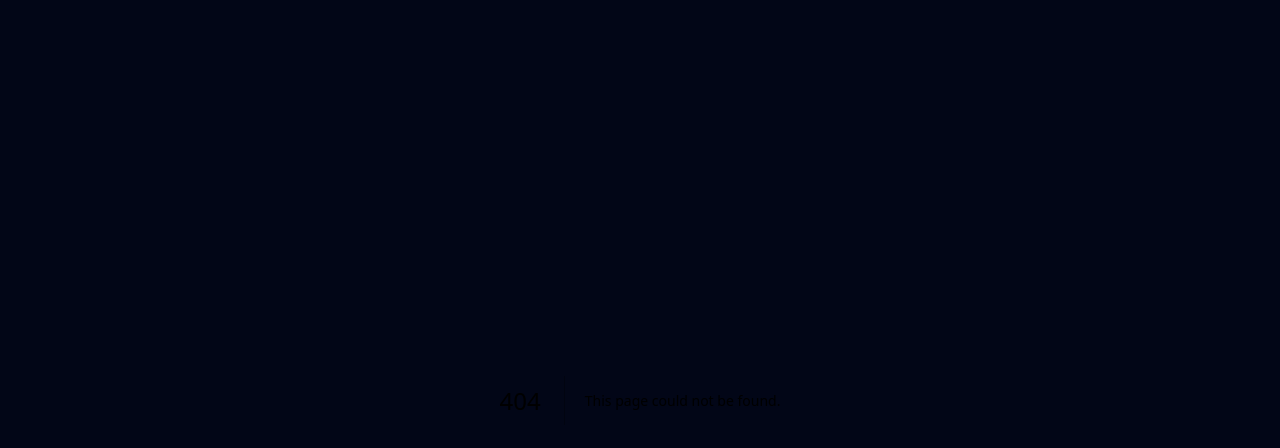
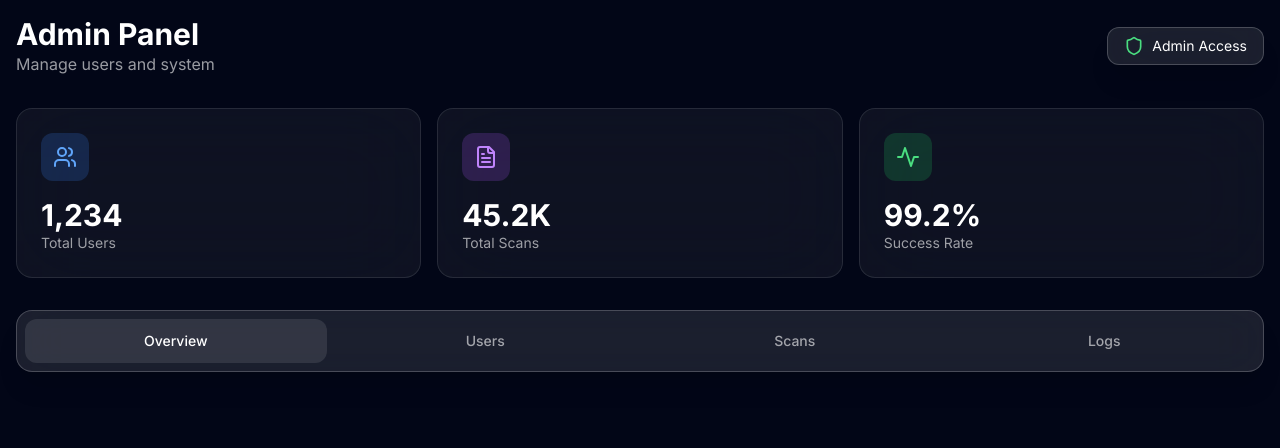
Before and after one commit to dinkotak811-boop/Gazi-online-portal, a Next.js app in the folder frontend/: page /admin in a window 1280 px wide. Before the commit this address had no page. Shown: the top 448 px of the page. Built offline with nearby package versions, Linux system fonts and the light colour scheme.

Commit message:
Create page.tsx

```diff
--- /dev/null
+++ b/frontend/app/admin/page.tsx
@@ -0,0 +1,134 @@
+'use client';
+
+import { useState } from 'react';
+import { motion } from 'framer-motion';
+import { Users, FileText, Activity, Search, Ban, CheckCircle, Shield, MoreVertical } from 'lucide-react';
+
+const users = [
+  { id: '1', name: 'Rahul Kumar', email: 'rahul@example.com', scans: 45, status: 'active' },
+  { id: '2', name: 'Priya Sharma', email: 'priya@example.com', scans: 128, status: 'active' },
+  { id: '3', name: 'Amit Patel', email: 'amit@example.com', scans: 12, status: 'suspended' },
+];
+
+const stats = [
+  { label: 'Total Users', value: '1,234', icon: Users, color: 'blue' },
+  { label: 'Total Scans', value: '45.2K', icon: FileText, color: 'purple' },
+  { label: 'Success Rate', value: '99.2%', icon: Activity, color: 'green' },
+];
+
+export default function Admin() {
+  const [activeTab, setActiveTab] = useState('overview');
+  const [searchQuery, setSearchQuery] = useState('');
+
+  return (
+    <div className="min-h-screen bg-slate-950 p-4">
+      <div className="max-w-7xl mx-auto">
+        <div className="flex items-center justify-between mb-8">
+          <div>
+            <h1 className="text-3xl font-bold text-white">Admin Panel</h1>
+            <p className="text-white/60">Manage users and system</p>
+          </div>
+          <div className="glass px-4 py-2 rounded-xl flex items-center gap-2">
+            <Shield className="w-5 h-5 text-green-400" />
+            <span className="text-sm text-white">Admin Access</span>
+          </div>
+        </div>
+
+        {/* Stats */}
+        <div className="grid grid-cols-3 gap-4 mb-8">
+          {stats.map((stat, i) => (
+            <div key={i} className="glass-card p-6">
+              <div className="flex items-center justify-between mb-4">
+                <div className={`w-12 h-12 rounded-xl bg-${stat.color}-500/20 flex items-center justify-center`}>
+                  <stat.icon className={`w-6 h-6 text-${stat.color}-400`} />
+                </div>
+              </div>
+              <p className="text-3xl font-bold text-white">{stat.value}</p>
+              <p className="text-sm text-white/60">{stat.label}</p>
+            </div>
+          ))}
+        </div>
+
+        {/* Tabs */}
+        <div className="glass rounded-2xl p-2 mb-6">
+          <div className="flex gap-2">
+            {['overview', 'users', 'scans', 'logs'].map((tab) => (
+              <button
+                key={tab}
+                onClick={() => setActiveTab(tab)}
+                className={`flex-1 py-3 px-4 rounded-xl text-sm font-medium capitalize transition ${
+                  activeTab === tab ? 'bg-white/10 text-white' : 'text-white/60 hover:text-white'
+                }`}
+              >
+                {tab}
+              </button>
+            ))}
+          </div>
+        </div>
+
+        {/* Users Table */}
+        {activeTab === 'users' && (
+          <div className="glass rounded-2xl overflow-hidden">
+            <div className="p-4 border-b border-white/10">
+              <div className="relative">
+                <Search className="absolute left-3 top-1/2 -translate-y-1/2 w-4 h-4 text-white/40" />
+                <input
+                  type="text"
+                  placeholder="Search users..."
+                  value={searchQuery}
+                  onChange={(e) => setSearchQuery(e.target.value)}
+                  className="w-full pl-10 pr-4 py-2 glass rounded-xl bg-transparent text-white"
+                />
+              </div>
+            </div>
+            <table className="w-full">
+              <thead className="bg-white/5">
+                <tr>
+                  <th className="text-left p-4 text-sm font-medium text-white/60">User</th>
+                  <th className="text-left p-4 text-sm font-medium text-white/60">Scans</th>
+                  <th className="text-left p-4 text-sm font-medium text-white/60">Status</th>
+                  <th className="text-right p-4 text-sm font-medium text-white/60">Actions</th>
+                </tr>
+              </thead>
+              <tbody>
+                {users.map((user) => (
+                  <tr key={user.id} className="border-t border-white/10 hover:bg-white/5">
+                    <td className="p-4">
+                      <div>
+                        <p className="text-white font-medium">{user.name}</p>
+                        <p className="text-sm text-white/60">{user.email}</p>
+                      </div>
+                    </td>
+                    <td className="p-4 text-white">{user.scans}</td>
+                    <td className="p-4">
+                      <span
+                        className={`px-3 py-1 rounded-full text-xs ${
+                          user.status === 'active'
+                            ? 'bg-green-500/20 text-green-400'
+                            : 'bg-red-500/20 text-red-400'
+                        }`}
+                      >
+                        {user.status}
+                      </span>
+                    </td>
+                    <td className="p-4 text-right">
+                      <button
+                        className={`p-2 rounded-lg ${
+                          user.status === 'active'
+                            ? 'hover:bg-red-500/20 text-red-400'
+                            : 'hover:bg-green-500/20 text-green-400'
+                        }`}
+                      >
+                        {user.status === 'active' ? <Ban className="w-4 h-4" /> : <CheckCircle className="w-4 h-4" />}
+                      </button>
+                    </td>
+                  </tr>
+                ))}
+              </tbody>
+            </table>
+          </div>
+        )}
+      </div>
+    </div>
+  );
+}
```
